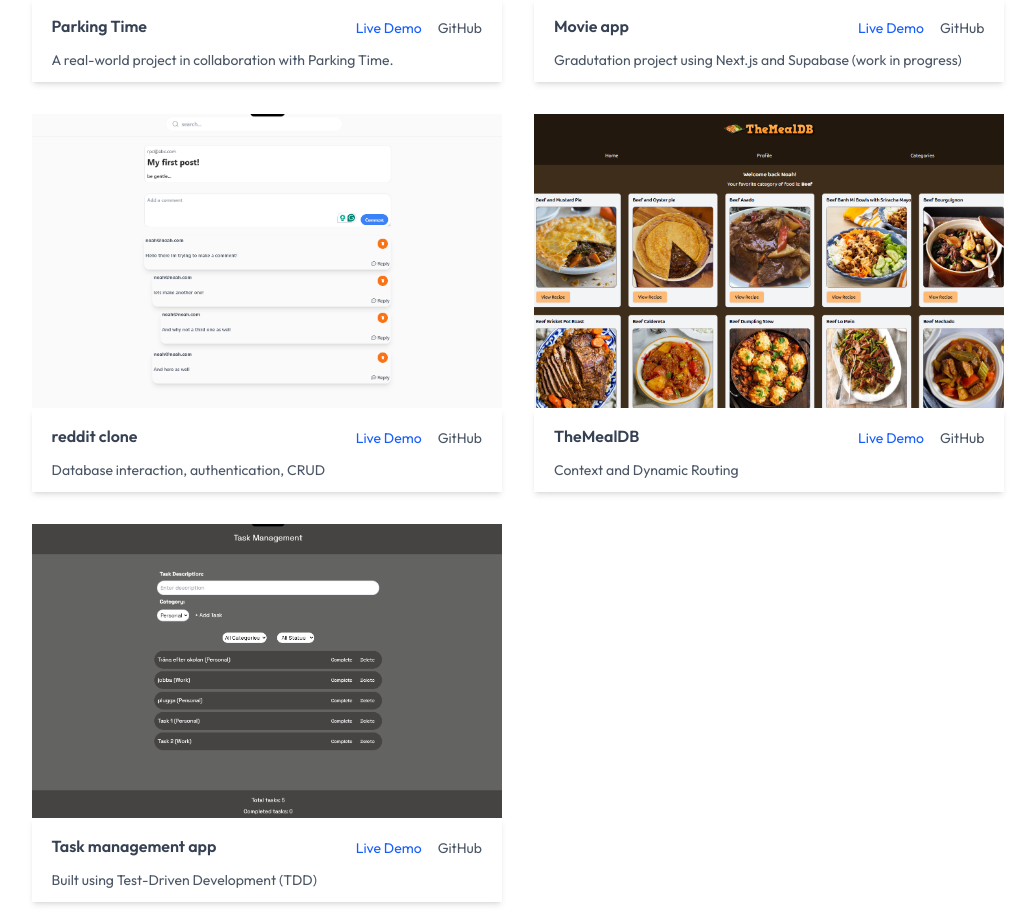
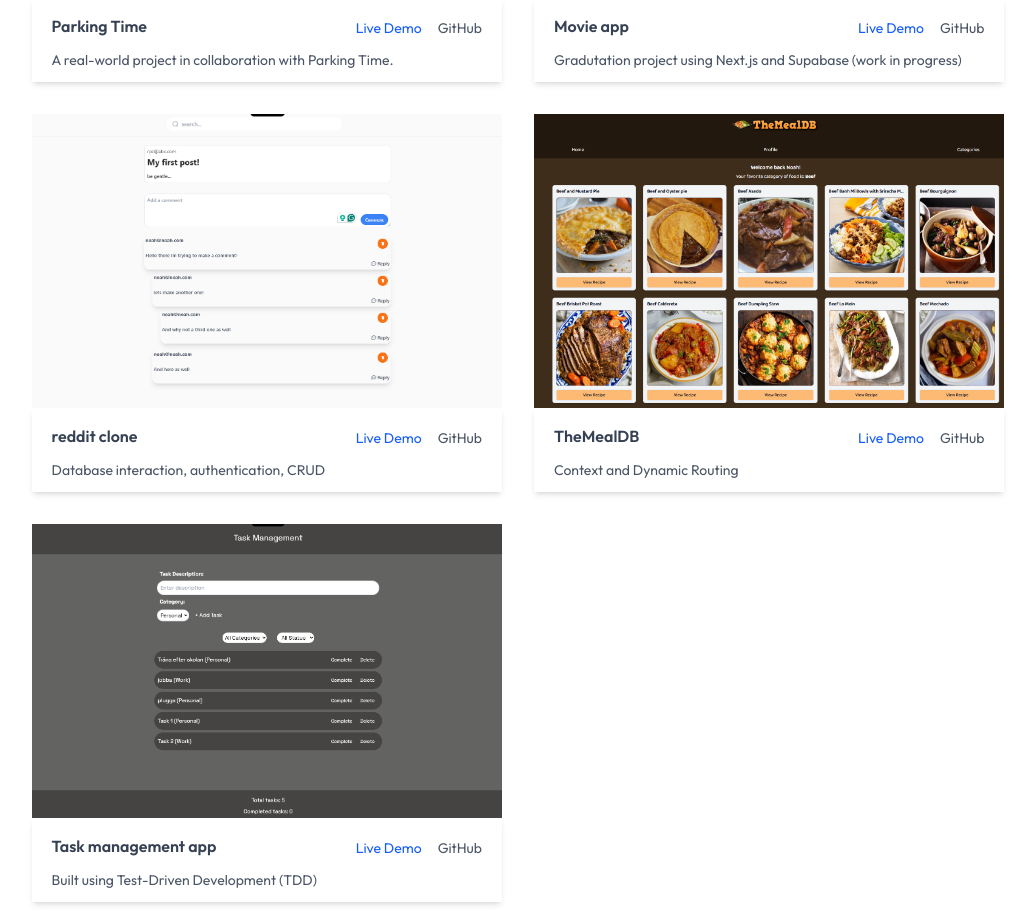
Before and after one commit to Nooah12/portfolio, a Next.js app: page / in a window 1280 px wide. Shown: the part 2205-3116 px from the top of the page, without its empty margins (122-1157 px from the left). Built offline with nearby package versions, Linux system fonts and the light colour scheme; a web font is replaced by a local one.

Commit message:
changed themealdb img

```diff
--- a/assets/assets.js
+++ b/assets/assets.js
@@ -117,7 +117,7 @@
     {
         title: 'TheMealDB',
         description: 'Context and Dynamic Routing',
-        bgImage: '/themealdb.png',
+        bgImage: '/themealdbb.png',
         liveUrl: 'https://the-meal-db-phi.vercel.app/',
         githubUrl: 'https://github.com/Nooah12/TheMealDB'
     },
```
Also changed, not shown: public/themealdbb.png.
